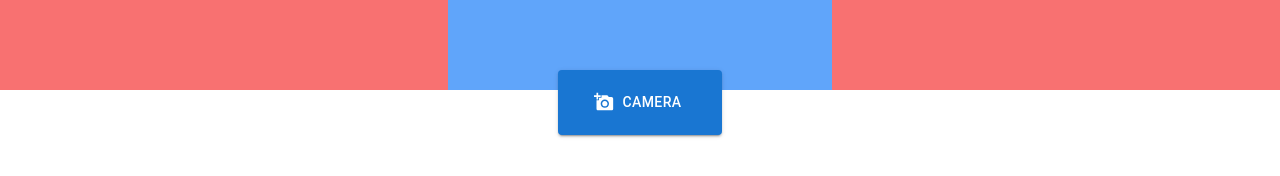
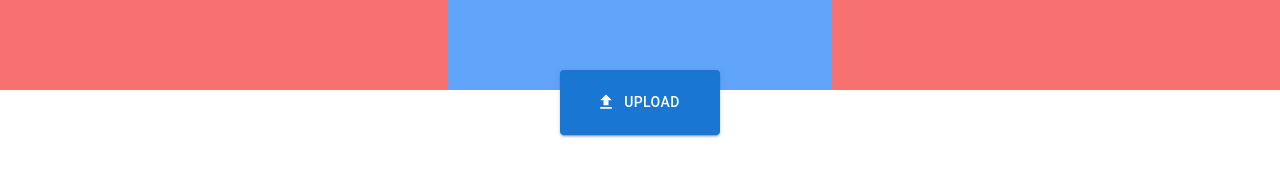
Before and after one commit to erik-ksth/medVision1.0, a React (Create React App) app: page / in a window 1280 px wide. Shown: the part 230-406 px from the top of the page. Built offline with nearby package versions, Linux system fonts and the light colour scheme.

Commit message:
create upload button

```diff
--- a/src/pages/home.js
+++ b/src/pages/home.js
@@ -1,6 +1,7 @@
 import React from "react";
 import Button from "@mui/material/Button";
 import AddAPhotoIcon from "@mui/icons-material/AddAPhoto";
+import UploadIcon from '@mui/icons-material/Upload';
 
 function Home() {
   return (
@@ -18,7 +19,7 @@ function Home() {
             <input
               class="opacity-0 cursor-pointer absolute h-full"
               type="file"
-              id="user"
+              id="captureImg"
               capture="user"
               accept="image/*"
             ></input>
@@ -28,16 +29,15 @@ function Home() {
         <div class="w-auto h-5 relative">
           <Button
             variant="contained"
-            startIcon={<AddAPhotoIcon />}
+            startIcon={<UploadIcon />}
             style={{ padding: "20px 40px" }}
           >
-            Camera
+            Upload
             <input
               class="opacity-0 cursor-pointer absolute h-full"
               type="file"
-              id="user"
-              capture="user"
-              accept="image/*"
+              id="uploadImg"
+              accept="image/png, image/jpeg, image/heic"
             ></input>
           </Button>
         </div>
```
